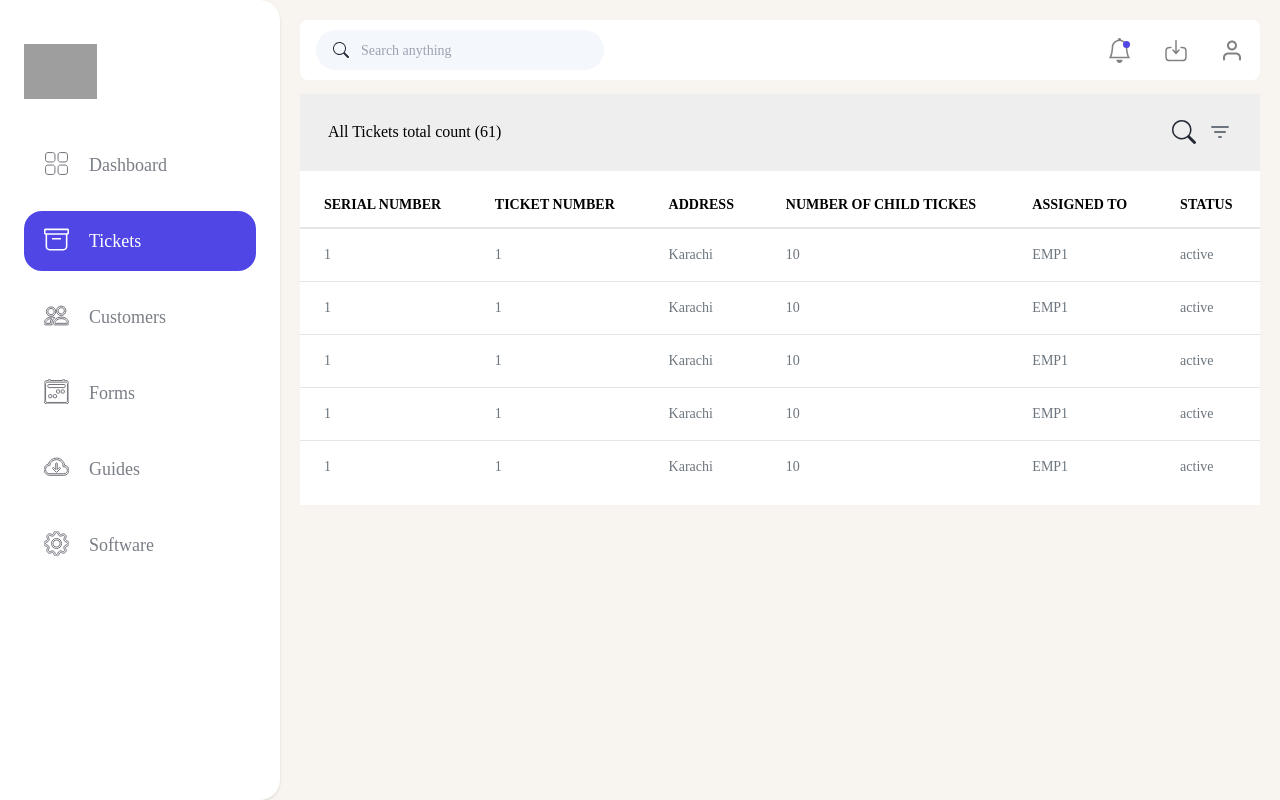
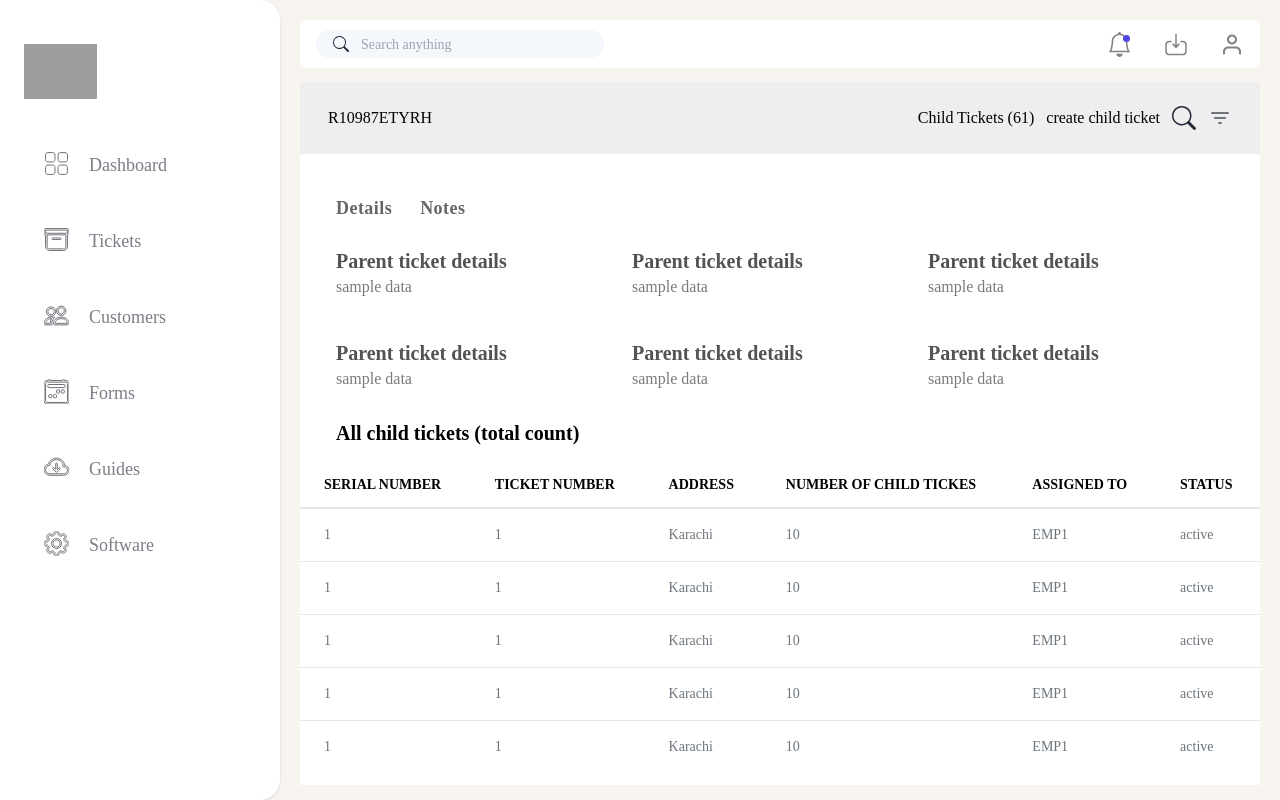
Before and after one commit to Syed-Haider-Shah/Thermite, a Next.js app: page /tickets/parent in a window 1280 px wide. Built offline with nearby package versions, Linux system fonts and the light colour scheme; no server answers; grey boxes are pictures that could not be loaded.

Commit message:
child tickets page with details tab

```diff
--- a/src/components/Layout/index.tsx
+++ b/src/components/Layout/index.tsx
@@ -16,7 +16,7 @@ const Layout = ({ children }: { children: ReactNode }) => {
       <NavBar />
       <div className="flex flex-col w-full h-full p-5 items-center gap-3.5">
         <Header />
-        <main id="main" className="w-full flex flex-col items-center">
+        <main id="main" className="w-full flex flex-col items-center bg-white">
           {children}
         </main>
         <footer />
--- a/src/components/NavBar/constants.tsx
+++ b/src/components/NavBar/constants.tsx
@@ -15,7 +15,7 @@ import {
   TickersOutline
 } from '../Icons'
 
-export const PageColors = [
+export const NAV_OPTIONS = [
   {
     link: Paths.HOME,
     text: 'Dashboard',
@@ -23,7 +23,7 @@ export const PageColors = [
     logoBlur: <GridOutlined />
   },
   {
-    link: Paths.PARENT_TICKET,
+    link: Paths.TICKET,
     text: 'Tickets',
     logoActive: <TickersFill />,
     logoBlur: <TickersOutline />
--- a/src/components/NavBar/index.tsx
+++ b/src/components/NavBar/index.tsx
@@ -3,23 +3,24 @@ import Link from 'next/link'
 import { usePathname } from 'next/navigation'
 
 import Button from './Button'
-import { PageColors } from './constants'
+import { NAV_OPTIONS } from './constants'
 
 const NavBar = () => {
   const pathname = usePathname()
   return (
     <nav className="h-full bg-white shadow rounded-r-5 flex flex-col px-6 gap-9">
-      <Link href={'/'}>
+      <Link href="/">
         <Image
           alt="logo"
           src="/LOGO1.png"
+          priority
           width={73}
           height={60}
           className="mt-11"
         />
       </Link>
       <div className="flex-col flex font-medium text-lg gap-4">
-        {PageColors.map((option) => (
+        {NAV_OPTIONS.map((option) => (
           <Button
             key={option.link}
             link={option.link}
--- a/src/components/PageHeader/index.tsx
+++ b/src/components/PageHeader/index.tsx
@@ -6,7 +6,7 @@ type IPageHeader = {
 }
 
 const PageHeader = ({ title, children }: IPageHeader) => (
-  <div className="flex h-19.25 items-center bg-lightGray w-full px-7 justify-between">
+  <div className="flex py-6 items-center bg-lightGray w-full px-7 justify-between">
     <h1>{title}</h1>
     <div className="flex items-center gap-3">{children}</div>
   </div>
--- /dev/null
+++ b/src/components/Tabs/index.tsx
@@ -0,0 +1,56 @@
+import Link from 'next/link'
+import { usePathname, useSearchParams } from 'next/navigation'
+
+import { FC, memo, ReactNode, useCallback, useEffect } from 'react'
+
+import classNames from 'classnames'
+
+type ITabs = {
+  tabs: string[]
+  children: ReactNode
+}
+
+const Tabs: FC<ITabs> = ({ tabs, children }) => {
+  const searchParams = useSearchParams()
+  const pathname = usePathname()
+
+  const tab = searchParams.get('tab')
+
+  const handleRoute = useCallback(() => {
+    const params = new URLSearchParams(searchParams)
+    params.set('tab', tabs[0])
+  }, [searchParams, tabs])
+
+  useEffect(() => {
+    handleRoute()
+  }, [handleRoute])
+
+  return (
+    <div className="h-full w-full px-9 space-y-5 mt-10">
+      <div className="flex space-x-7 border-b h-min border-white/10 text-2xl">
+        {tabs.map((value: string) => (
+          <Link
+            href={{
+              pathname,
+              query: { tab: value }
+            }}
+            key={value}
+            className={classNames(
+              'border-b-4 text-lg font-semibold tracking-wide',
+              {
+                'border-black/90 text-black/90 transition-all ease-in-out':
+                  tab === value,
+                'border-transparent text-black/60': tab !== value
+              }
+            )}
+          >
+            {value}
+          </Link>
+        ))}
+      </div>
+      {children}
+    </div>
+  )
+}
+
+export default memo(Tabs)
--- a/src/components/index.tsx
+++ b/src/components/index.tsx
@@ -4,6 +4,7 @@ export { default as Header } from './Header'
 export { default as SearchBar } from './SearchBar'
 export { default as PageHeader } from './PageHeader'
 export { default as Table } from './Table'
+export { default as Tabs } from './Tabs'
 
 export {
   GridFill,
--- a/src/constants/Paths.ts
+++ b/src/constants/Paths.ts
@@ -1,16 +1,13 @@
 export enum Paths {
-  HOME = '',
-  CREATE = `${HOME}/create`,
-  TICKET = `${HOME}/tickets`,
-  PARENT_TICKET = `${TICKET}/parent`,
-  CHILD_TICKET = `${TICKET}/child`,
-  PARENT_ID = `${PARENT_TICKET}/[id]`,
-  CHILD_ID = `${CHILD_TICKET}/[id]`,
-  CUSTOMER = `${HOME}/customers`,
+  HOME = '/',
+  CREATE = `${HOME}create`,
+  TICKET = `${HOME}tickets`,
+  TICKET_ID = `${TICKET}/[id]`,
+  CUSTOMER = `${HOME}customers`,
   CUSTOMER_ID = `${CUSTOMER}/[id]`,
-  FORM = `${HOME}/forms`,
+  FORM = `${HOME}forms`,
   FORM_ID = `${FORM}/[id]`,
-  GUIDE = `${HOME}/guides`,
+  GUIDE = `${HOME}guides`,
   GUIDE_ID = `${GUIDE}/[id]`,
-  SOFTWARE = `${HOME}/software`
+  SOFTWARE = `${HOME}software`
 }
--- a/src/pages/index.tsx
+++ b/src/pages/index.tsx
@@ -1,3 +1,14 @@
+import Head from 'next/head'
+
 export default function Home() {
-  return <div>Home</div>
+  return (
+    <>
+      <Head>
+        <title>Home | Thermite</title>
+        <meta name="description" content="Thermite" />
+        <meta name="viewport" content="width=device-width, initial-scale=1" />
+      </Head>
+      <div>Home</div>
+    </>
+  )
 }
--- /dev/null
+++ b/src/pages/tickets/[id]/index.tsx
@@ -0,0 +1,122 @@
+import Head from 'next/head'
+
+import { Filter, Magnifier, PageHeader, Table, Tabs } from '@/components'
+
+const cols = [
+  'Serial Number',
+  'Ticket Number',
+  'Address',
+  'Number of Child Tickes',
+  'Assigned To',
+  'Status'
+]
+const rows = [
+  {
+    serialNo: '1',
+    ticketNo: '1',
+    address: 'Karachi',
+    childCount: '10',
+    assignedTo: 'EMP1',
+    status: 'active'
+  },
+  {
+    serialNo: '1',
+    ticketNo: '1',
+    address: 'Karachi',
+    childCount: '10',
+    assignedTo: 'EMP1',
+    status: 'active'
+  },
+  {
+    serialNo: '1',
+    ticketNo: '1',
+    address: 'Karachi',
+    childCount: '10',
+    assignedTo: 'EMP1',
+    status: 'active'
+  },
+  {
+    serialNo: '1',
+    ticketNo: '1',
+    address: 'Karachi',
+    childCount: '10',
+    assignedTo: 'EMP1',
+    status: 'active'
+  },
+  {
+    serialNo: '1',
+    ticketNo: '1',
+    address: 'Karachi',
+    childCount: '10',
+    assignedTo: 'EMP1',
+    status: 'active'
+  }
+]
+
+const TicketById = () => {
+  return (
+    <>
+      <Head>
+        <title>Home | Thermite</title>
+        <meta name="description" content="Thermite" />
+        <meta name="viewport" content="width=device-width, initial-scale=1" />
+      </Head>
+      <PageHeader title="R10987ETYRH">
+        <h2>Child Tickets (61)</h2>
+        <button type="button">create child ticket</button>
+        <Magnifier />
+        <Filter />
+      </PageHeader>
+      <Tabs tabs={['Details', 'Notes']}>
+        <section id="details" className="w-full">
+          <ul className="grid grid-cols-3 h-full gap-y-10 content-start place-content-between">
+            <li>
+              <h1 className="text-darkGray text-xl font-semibold">
+                Parent ticket details
+              </h1>
+              <p className="text-gray font-normal">sample data</p>
+            </li>
+            <li>
+              <h1 className="text-darkGray text-xl font-semibold">
+                Parent ticket details
+              </h1>
+              <p className="text-gray font-normal">sample data</p>
+            </li>
+            <li>
+              <h1 className="text-darkGray text-xl font-semibold">
+                Parent ticket details
+              </h1>
+              <p className="text-gray font-normal">sample data</p>
+            </li>
+            <li>
+              <h1 className="text-darkGray text-xl font-semibold">
+                Parent ticket details
+              </h1>
+              <p className="text-gray font-normal">sample data</p>
+            </li>
+            <li>
+              <h1 className="text-darkGray text-xl font-semibold">
+                Parent ticket details
+              </h1>
+              <p className="text-gray font-normal">sample data</p>
+            </li>
+            <li>
+              <h1 className="text-darkGray text-xl font-semibold">
+                Parent ticket details
+              </h1>
+              <p className="text-gray font-normal">sample data</p>
+            </li>
+          </ul>
+        </section>
+      </Tabs>
+      <section id="parent-tickets" className="w-full py-3 space-y-4 mt-4">
+        <h1 className="text-xl font-semibold text-black px-9">
+          All child tickets (total count)
+        </h1>
+        <Table cols={cols} rows={rows} />
+      </section>
+    </>
+  )
+}
+
+export default TicketById
--- a/src/pages/tickets/parent/index.tsx
+++ b/src/pages/tickets/index.tsx
@@ -1,3 +1,5 @@
+import Head from 'next/head'
+
 import { Filter, Magnifier, PageHeader, Table } from '@/components'
 
 const cols = [
@@ -54,6 +56,11 @@ const rows = [
 const ParentTicket = () => {
   return (
     <>
+      <Head>
+        <title>Home | Thermite</title>
+        <meta name="description" content="Thermite" />
+        <meta name="viewport" content="width=device-width, initial-scale=1" />
+      </Head>
       <PageHeader title="All Tickets total count (61)">
         <Magnifier />
         <Filter />
--- a/tailwind.config.js
+++ b/tailwind.config.js
@@ -140,6 +140,8 @@ module.exports = {
         lightGolden: '#D9AC69',
         darkGreen: '#134D2E',
         lightSilver: '#6C757D',
+        gray: '#7B7979',
+        darkGray: '#535353',
         // BG Colors
         lightGray: '#EEEEEE',
         zinc: '#7A7E86', //zinc 500
```
